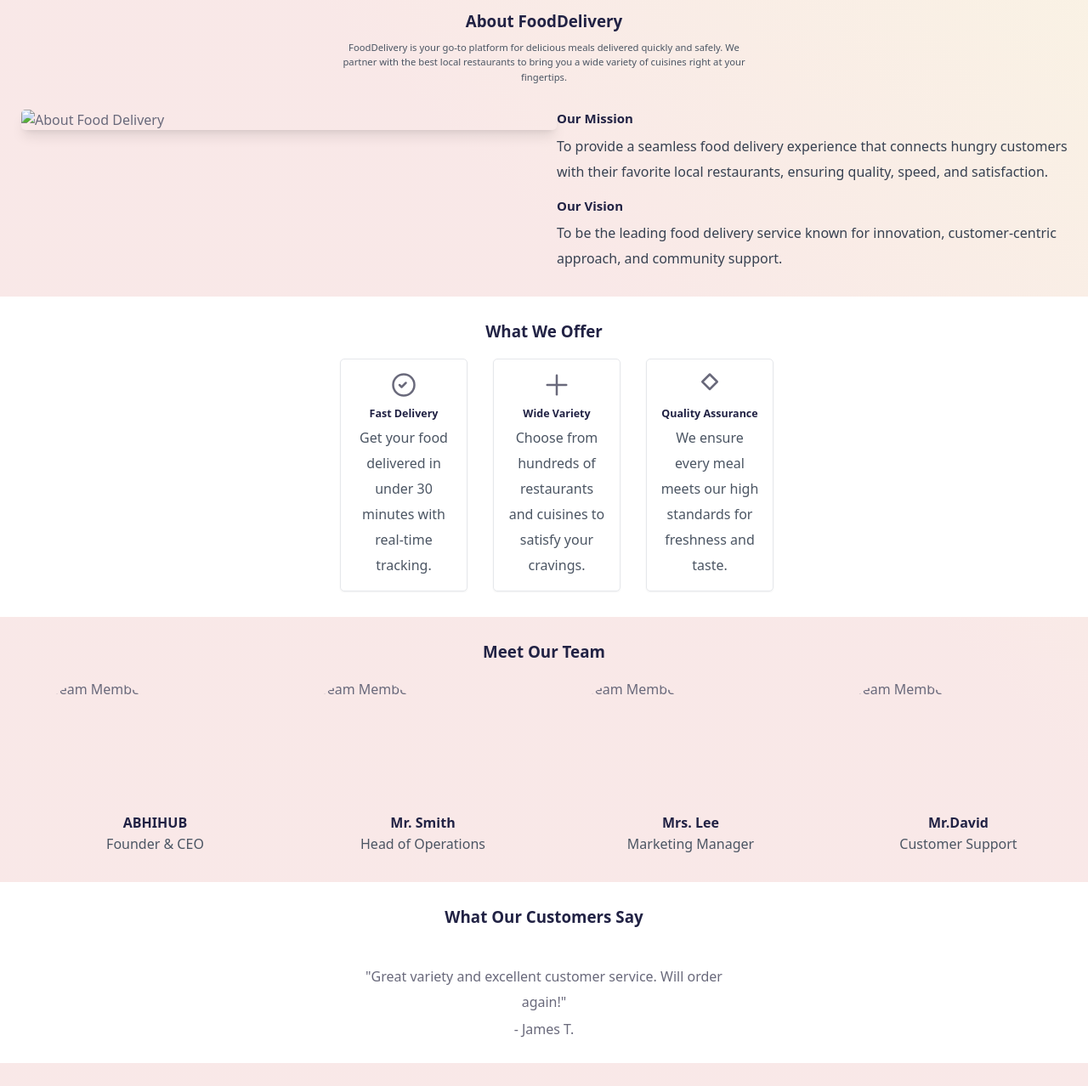
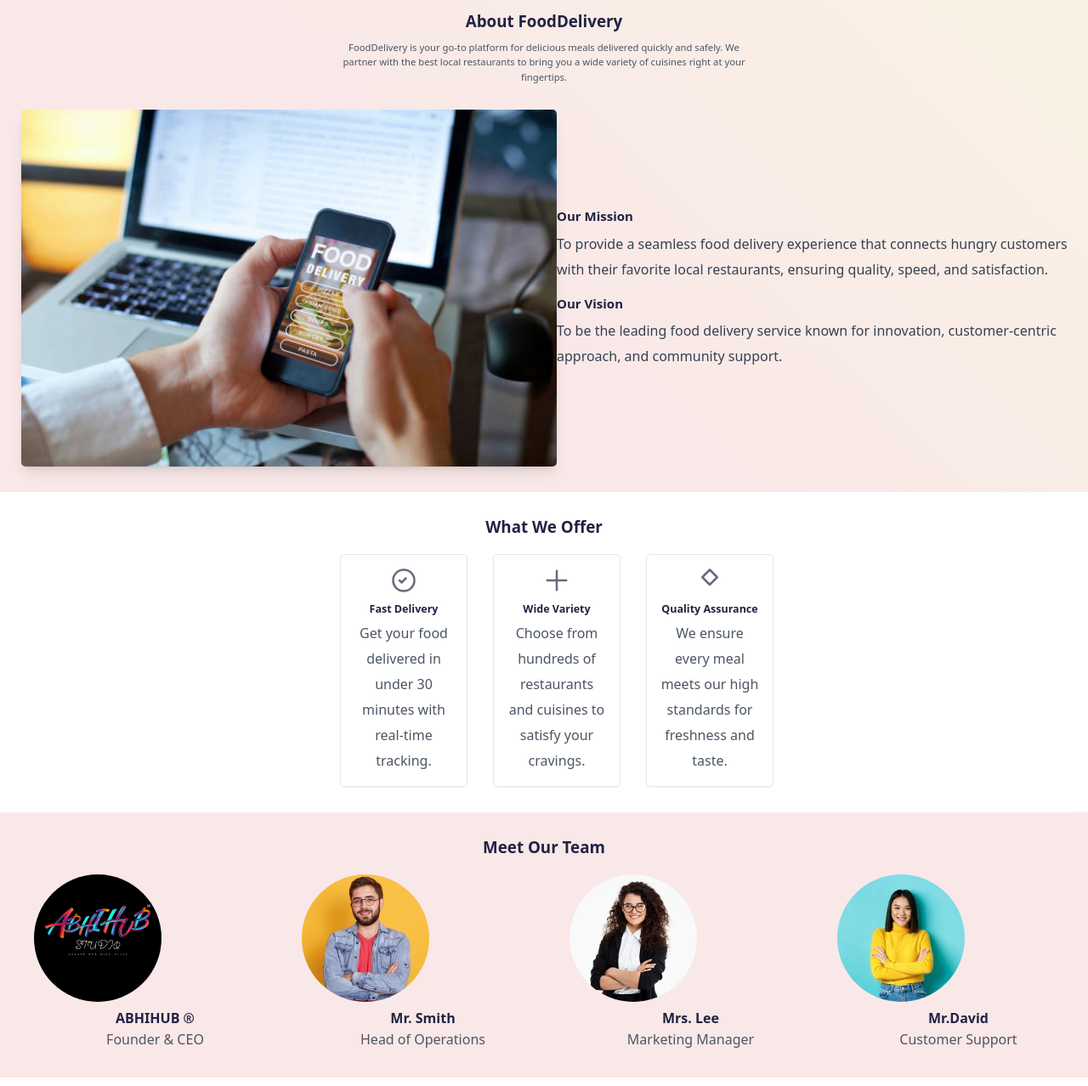
Before and after one commit to lightcode01-oss/foods-delivery, a plain HTML site: page about.html in a window 1280 px wide. Shown: the part 580-1858 px from the top of the page at 85% size. Drawn offline with nearby package versions, Linux system fonts and the light colour scheme; files whose address does not match are found by name.

Commit message:
Add files via upload

```diff
--- a/about.html
+++ b/about.html
@@ -25,7 +25,7 @@
      <style>
     /* Custom styles */
     .hero-section {
-      background: url('images/food-delivery-hero.jpg') center center/cover no-repeat;
+      background: url('images/coverpage.jpg') center center/cover no-repeat;
       height: 60vh;
       position: relative;
       color: white;
@@ -99,6 +99,7 @@
             .col-md-6 {
             flex: 0 0 50%;
             max-width: 50%;
+            max-height: 40%;
             }
             .col-md-4 {
             flex: 0 0 33.333333%;
@@ -261,7 +262,7 @@
 
                 <div class="row g-5">
                 <div class="col-md-6">
-                    <img src="dish-1.png" alt="About Food Delivery" class="rounded-lg shadow-lg w-full" />
+                    <img src="images/coverabout.jpg" alt="About Food Delivery" class="rounded-lg shadow-lg w-full" />
                 </div>
                 <div class="col-md-6 flex flex-col justify-center">
                     <h3 class="text-2xl font-semibold mb-3">Our Mission</h3>
@@ -307,22 +308,22 @@
                 <h2 class="text-3xl font-bold text-center mb-8">Meet Our Team</h2>
                 <div class="row row-cols-1 row-cols-md-4 g-6">
                 <div class="col text-center team-member">
-                    <img src="images/team1.jpg" alt="Team Member 1" />
-                    <h4 class="mt-4 font-semibold">ABHIHUB</h4>
+                    <img src="images/H.png" alt="Team Member 1" />
+                    <h4 class="mt-4 font-semibold">ABHIHUB &#174</h4>
                     <p class="text-gray-600">Founder & CEO</p>
                 </div>
                 <div class="col text-center team-member">
-                    <img src="images/team2.jpg" alt="Team Member 2" />
+                    <img src="images/profile-3.jpg" alt="Team Member 2" />
                     <h4 class="mt-4 font-semibold">Mr. Smith</h4>
                     <p class="text-gray-600">Head of Operations</p>
                 </div>
                 <div class="col text-center team-member">
-                    <img src="images/team3.jpg" alt="Team Member 3" />
+                    <img src="images/profile-2.jpg" alt="Team Member 3" />
                     <h4 class="mt-4 font-semibold">Mrs. Lee</h4>
                     <p class="text-gray-600">Marketing Manager</p>
                 </div>
                 <div class="col text-center team-member">
-                    <img src="images/team4.jpg" alt="Team Member 4" />
+                    <img src="images/profile-1.jpg" alt="Team Member 4" />
                     <h4 class="mt-4 font-semibold">Mr.David</h4>
                     <p class="text-gray-600">Customer Support</p>
                 </div>
```
Also changed, not shown: images/H.png (added), images/coverabout.jpg (added), images/coverpage.jpg (added).
